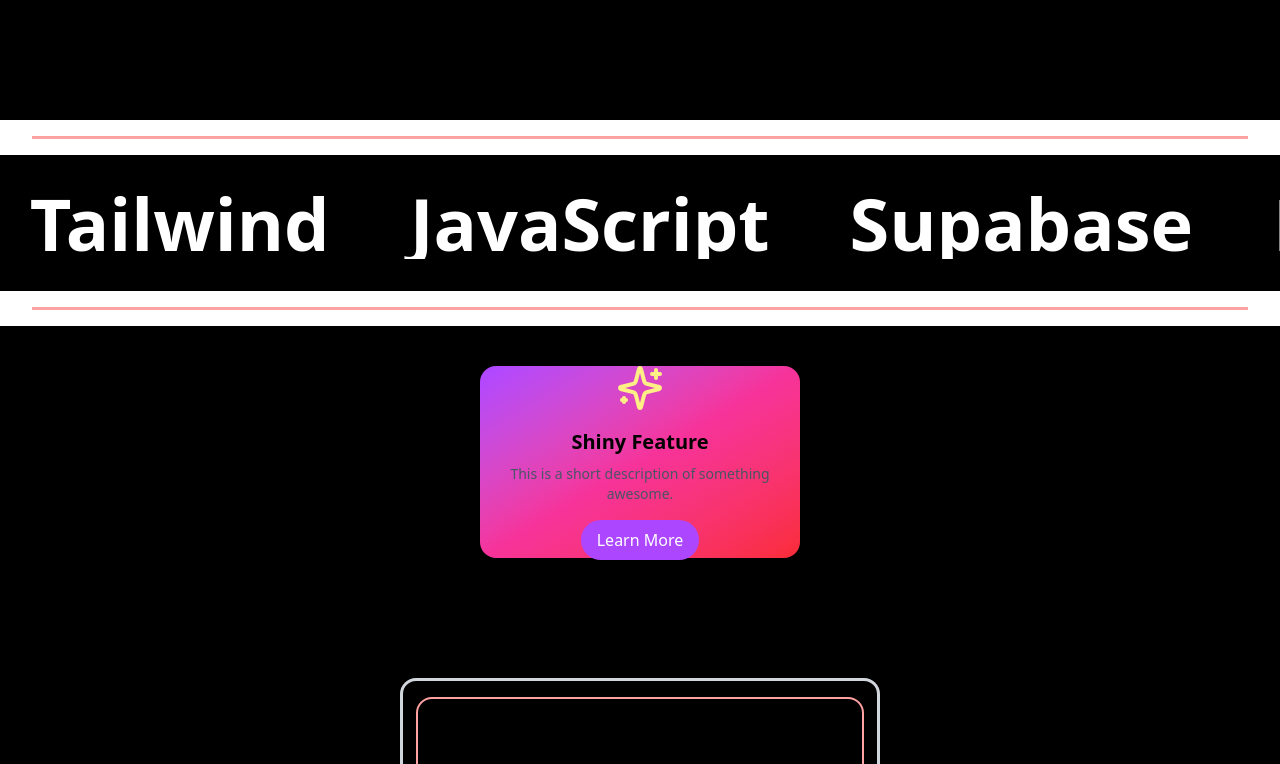
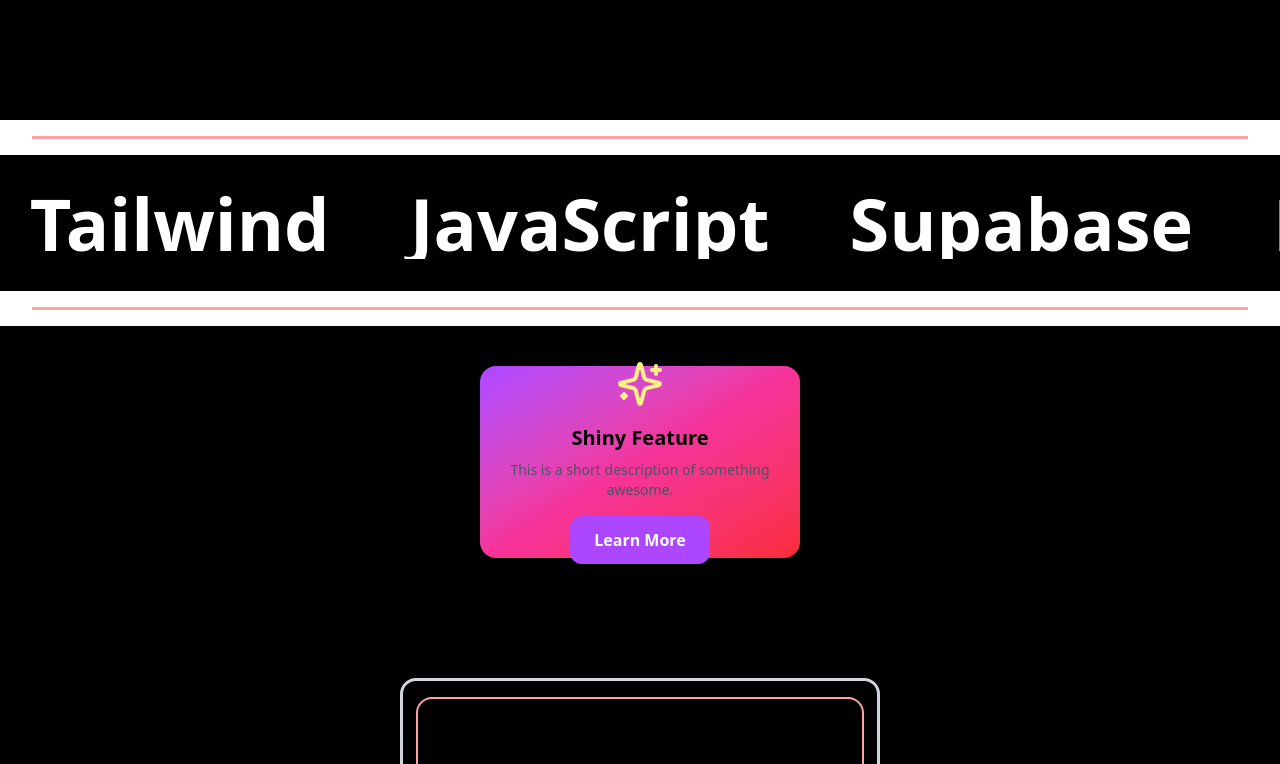
Before and after one commit to 3-stardust-7/Portfolio, a React (Vite) app: page / in a window 1280 px wide. Shown: the part 680-1444 px from the top of the page. Built offline with nearby package versions, Linux system fonts and the light colour scheme; no server answers.

Commit message:
feat: Magnetic buttons added

```diff
--- /dev/null
+++ b/src/components/Magnet.jsx
@@ -0,0 +1,30 @@
+import { useRef } from "react";
+
+export default function Magnet({ children, className = "" }) {
+  const btnRef = useRef(null);
+
+  const handleMouseMove = (e) => {
+    const button = btnRef.current;
+    const rect = button.getBoundingClientRect();
+    const x = e.clientX - rect.left - rect.width / 2;
+    const y = e.clientY - rect.top - rect.height / 2;
+
+    button.style.transform = `translate(${x * 0.2}px, ${y * 0.2}px)`;
+  };
+
+  const handleMouseLeave = () => {
+    const button = btnRef.current;
+    button.style.transform = "translate(0, 0)";
+  };
+
+  return (
+    <button
+      ref={btnRef}
+      onMouseMove={handleMouseMove}
+      onMouseLeave={handleMouseLeave}
+      className={`relative px-6 py-3 rounded-xl bg-black text-white font-semibold overflow-hidden transition-transform duration-300 ${className}`}
+    >
+      {children}
+    </button>
+  );
+}
--- a/src/components/Socialicons.jsx
+++ b/src/components/Socialicons.jsx
@@ -1,46 +1,68 @@
-import React from "react";
+import React, { useRef } from "react";
 import { FaLinkedin, FaInstagram, FaGithub, FaEnvelope } from "react-icons/fa";
+
+const MagneticIcon = ({ href, children, hoverColor }) => {
+  const iconRef = useRef(null);
+
+  const handleMouseMove = (e) => {
+    const icon = iconRef.current;
+    const rect = icon.getBoundingClientRect();
+    const x = e.clientX - rect.left - rect.width / 2;
+    const y = e.clientY - rect.top - rect.height / 2;
+
+    icon.style.transform = `translate(${x * 1}px, ${y * 1}px)`;
+  };
+
+  const handleMouseLeave = () => {
+    const icon = iconRef.current;
+    icon.style.transform = "translate(0, 0)";
+  };
+
+  return (
+    <a
+      href={href}
+      target="_blank"
+      rel="noopener noreferrer"
+      ref={iconRef}
+      onMouseMove={handleMouseMove}
+      onMouseLeave={handleMouseLeave}
+      className={`text-white hover:${hoverColor} transition-transform duration-300`}
+    >
+      {children}
+    </a>
+  );
+};
 
 const SocialIcons = () => {
   return (
     <div className="flex text-5xl justify-center space-x-6 py-4">
-      {/* LinkedIn */}
-      <a
+      <MagneticIcon
         href="https://www.linkedin.com/in/k%C3%ADr%C3%BCbh%C3%A3-v-b5a873292/"
-        target="_blank"
-        rel="noopener noreferrer"
-        className="text-white  hover:text-blue-500 transition"
+        hoverColor="text-blue-500"
       >
         <FaLinkedin />
-      </a>
+      </MagneticIcon>
 
-      {/* Instagram */}
-      <a
+      <MagneticIcon
         href="https://www.instagram.com/3._stardust_.7/"
-        target="_blank"
-        rel="noopener noreferrer"
-        className="text-white  hover:text-pink-500 transition"
+        hoverColor="text-pink-500"
       >
         <FaInstagram />
-      </a>
+      </MagneticIcon>
 
-      {/* GitHub */}
-      <a
+      <MagneticIcon
         href="https://github.com/3-stardust-7"
-        target="_blank"
-        rel="noopener noreferrer"
-        className="text-white  hover:text-emerald-400 transition"
+        hoverColor="text-emerald-400"
       >
         <FaGithub />
-      </a>
+      </MagneticIcon>
 
-      {/* Mail */}
-      <a
+      <MagneticIcon
         href="mailto:your-vkirubha7@gmail.com"
-        className="text-white  hover:text-red-300 transition"
+        hoverColor="text-red-300"
       >
         <FaEnvelope />
-      </a>
+      </MagneticIcon>
     </div>
   );
 };
--- a/src/components/TiltGlowCard.jsx
+++ b/src/components/TiltGlowCard.jsx
@@ -1,6 +1,7 @@
 // components/TiltGlowCard.jsx
 import Tilt from "react-parallax-tilt";
 import { Sparkles } from "lucide-react";
+import Magnet from "./Magnet";
 
 export default function TiltGlowCard({ title, description, icon }) {
   return (
@@ -19,9 +20,9 @@ export default function TiltGlowCard({ title, description, icon }) {
         <p className="text-gray-600 text-sm mb-4">
           This is a short description of something awesome.
         </p>
-        <button className="px-4 py-2 bg-purple-500 text-white rounded-full hover:bg-purple-600 transition">
+        <Magnet className="px-4 py-2 bg-purple-500 text-white rounded-full hover:bg-purple-600 transition">
           Learn More
-        </button>
+        </Magnet>
       </div>
     </Tilt>
   );
```
Also changed, not shown: 2 other files (tests, documents, lock files or other folders).
